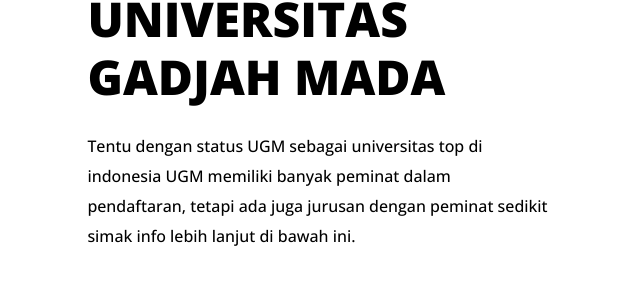
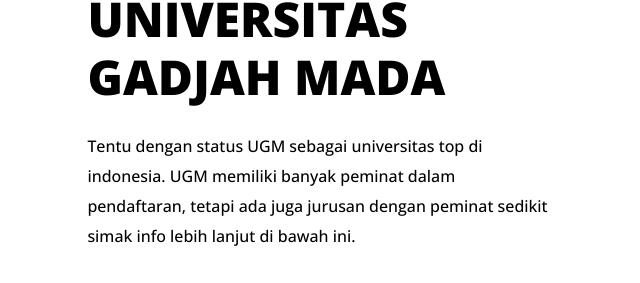
Before and after one commit to irsad-najib/exposmalsa, a plain HTML site: page index.html in a window 1280 px wide. Shown: the part 2320-2603 px from the top of the page, 15-655 px from the left. Drawn offline with nearby package versions, Linux system fonts and the light colour scheme.

Commit message:
index.html

```diff
--- a/index.html
+++ b/index.html
@@ -154,7 +154,7 @@
         <div class="kuota-text">
             <h5>KUOTA DAN TINGKAT KETETATAN</h5>
             <h2>UNIVERSITAS GADJAH MADA</h2>
-            <p>Tentu dengan status UGM sebagai universitas top di indonesia
+            <p>Tentu dengan status UGM sebagai universitas top di indonesia.
                 UGM memiliki banyak peminat dalam pendaftaran, tetapi ada juga jurusan dengan peminat sedikit
                 simak info lebih lanjut di bawah ini.
             </p>
```
